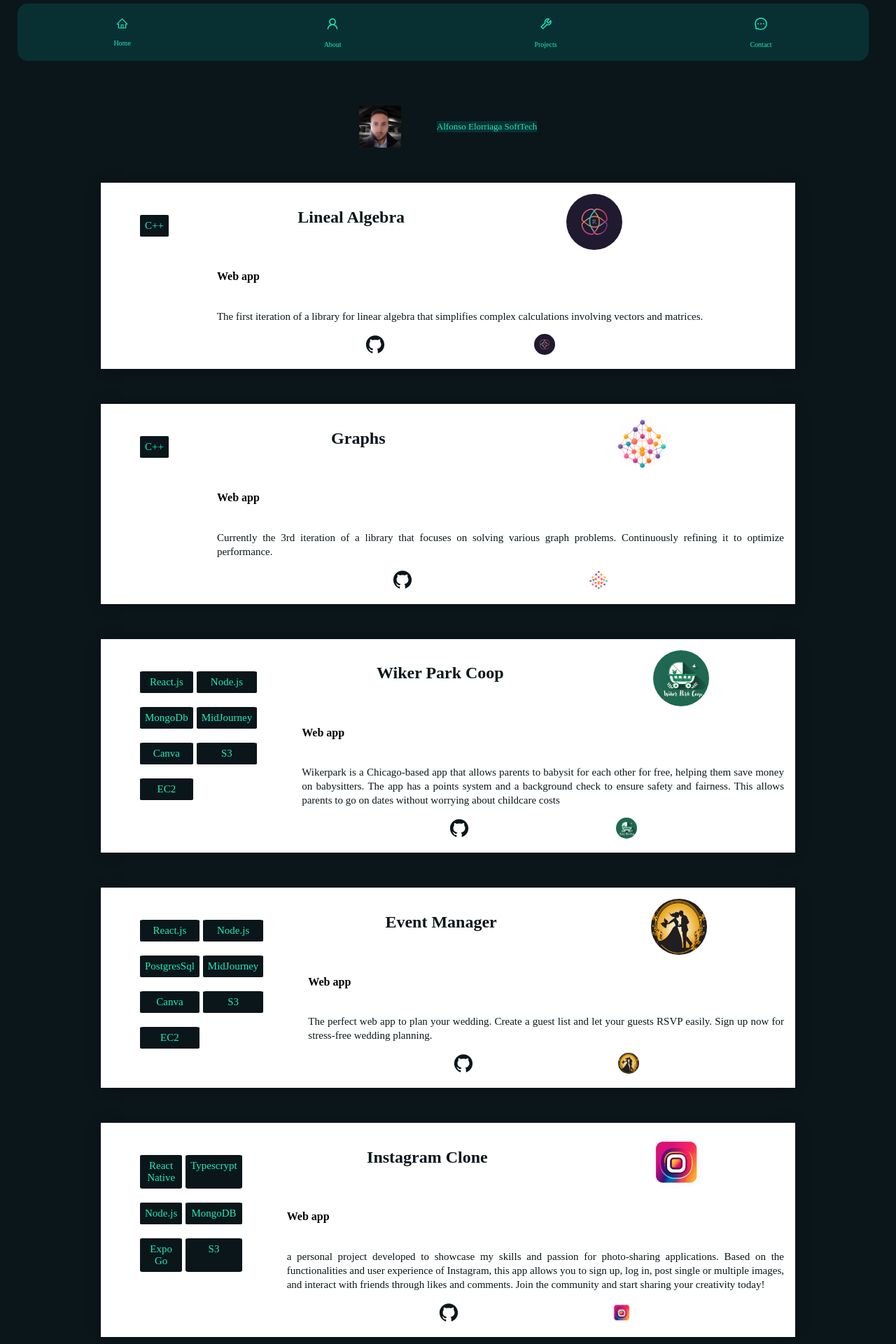
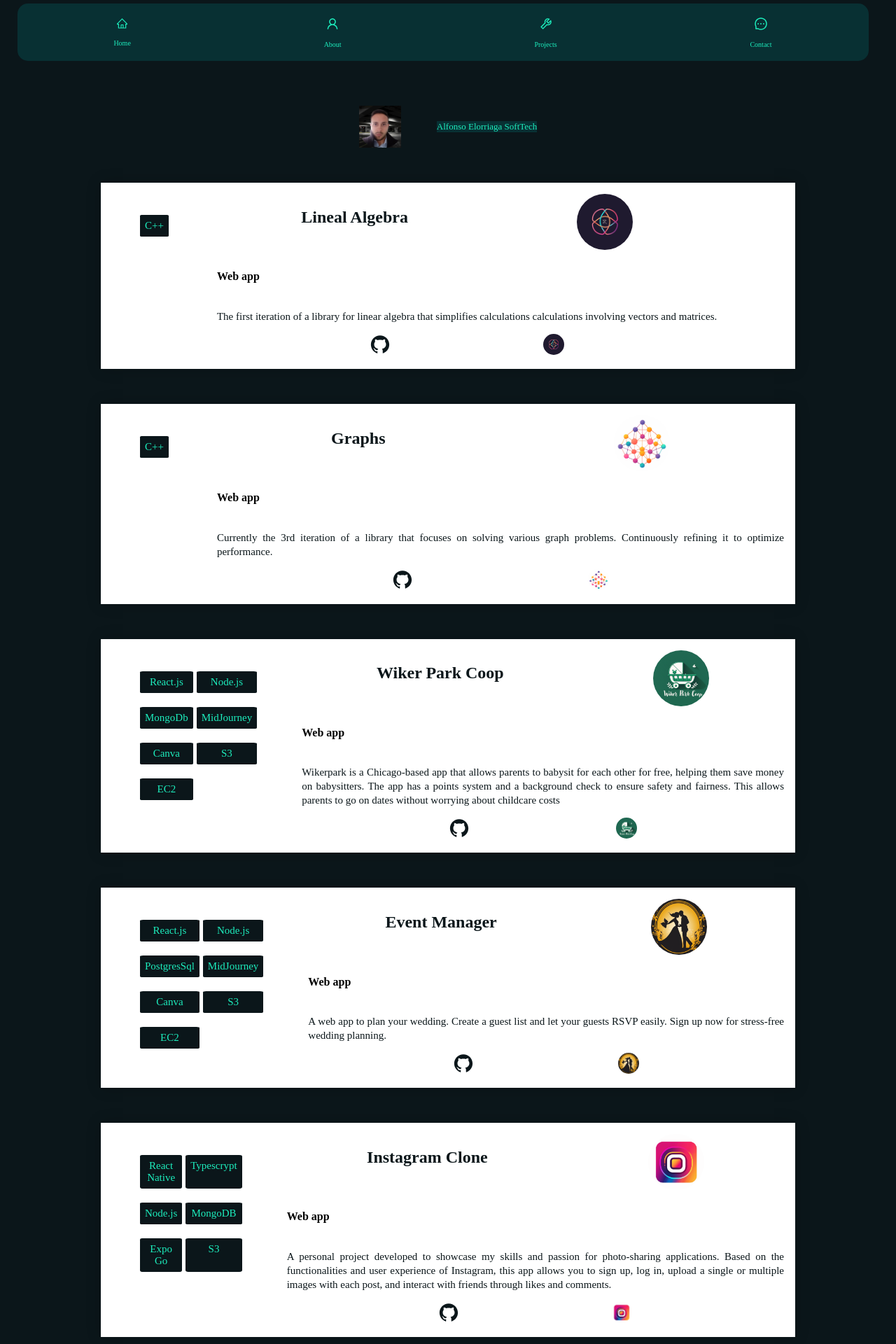
Before and after one commit to Alfonso1025/portfolio3_client, a React (Create React App) app: page /Projects in a window 1280 px wide. Shown: the top 1920 px of the page at 70% size. Built offline with nearby package versions, Linux system fonts and the light colour scheme.

Commit message:
modified propmts for gpt chatbot to reduce the risk of alucinations

```diff
--- a/src/About.jsx
+++ b/src/About.jsx
@@ -1,10 +1,10 @@
 import React from "react"
 import './styles/About.css'
-const aboutText = `Hi there! I'm Alfonso, a software developer from Chicago. I specialize in
-both front-end and back-end development, possessing a diverse skill set that includes database
+const aboutText = `Hi there! I'm Alfonso, a software developer. I have experience in both
+ front-end and back-end development, possessing a diverse skill set that goes from UI, UX to database
  management, version control, and deployment techniques.
 
-In front-end development, I have a strong command of vanilla JavaScript, and the
+In front-end development, I have a strong knowledge of vanilla JavaScript, and the
 ability to build client side applications with React.js. On the back-end, my focus lies in Node.js with Express.js,
 enabling me to create robust server-side solutions.
 
@@ -15,18 +15,17 @@ Moreover, I have a foundational understanding of C and C++, and I have gained va
 experience through my involvement in projects such as optimizing graph algorithms and
 solving linear algebra problems by developing specialized libraries.
 
-For version control, I am proficient in Git and GitHub, ensuring efficient code management
-and collaboration. Additionally, I possess hands-on experience deploying applications on AWS
+For version control, I am proficient in Git and GitHub. Additionally, I possess hands-on experience deploying applications on AWS
 and resolving any encountered issues.
 
-Recently, I have integrated prompt engineering into my workflow to enhance efficiency
-and speed at every stage of the development process, including the design of user interfaces.
+Recently, I have integrated the use of Large Language Models and other forms of generative Artificial
+intelligence into my workflow to enhance efficiency and speed at every stage of the development process, including the design of user interfaces.
 
 I am committed to writing clean code, adhering to best practices, and ensuring efficiency, scalability, and security
 through thorough testing and documentation.
 
-Thank you for taking the time to reading this summary of my technical capabilities. I eagerly anticipate the
-opportunity to collaborate with you and contribute to your team's success!
+Finally, let me thank you for taking some time out of you bussy day to to read this summary
+of my technical capabilities.
 `
 function About(){
 
--- a/src/Projects.jsx
+++ b/src/Projects.jsx
@@ -14,8 +14,8 @@ const projectsArray = [
     {
         name : 'Lineal Algebra',
         logo : linalgLogo,
-        description : ` The first iteration of a library for linear algebra that simplifies complex
-         calculations involving vectors and matrices. `,
+        description : ` The first iteration of a library for linear algebra that simplifies calculations
+         calculations involving vectors and matrices.  `,
         stackArray : ['C++'],
         github : "https://github.com/Alfonso1025/Lineal_Algebra",
         liveProject : "https://github.com/Alfonso1025/Lineal_Algebra"
@@ -43,7 +43,7 @@ const projectsArray = [
     {
         name :'Event Manager',
         logo : emLogo,
-        description : `The perfect web app to plan your wedding. Create a guest list and let your guests RSVP easily.
+        description : `A web app to plan your wedding. Create a guest list and let your guests RSVP easily.
         Sign up now for stress-free wedding planning.`,
         stackArray : ['React.js', 'Node.js','PostgresSql', 'MidJourney', 'Canva', 'S3', 'EC2'],
         github : 'https://github.com/Alfonso1025/eventManager_client.git',
@@ -52,11 +52,10 @@ const projectsArray = [
     {
         name :'Instagram Clone',
         logo : instLogo,
-        description : `a personal project developed to showcase my skills and passion
+        description : `A personal project developed to showcase my skills and passion
         for photo-sharing applications. Based on the functionalities and user experience
-        of Instagram, this app allows you to sign up, log in, post single or multiple images,
-        and interact with friends through likes and comments. Join the community and start
-        sharing your creativity today!`,
+        of Instagram, this app allows you to sign up, log in, upload a single or multiple images with
+        each post, and interact with friends through likes and comments.`,
         stackArray : ['React Native', 'Typescrypt','Node.js','MongoDB', 'Expo Go', 'S3'],
         github : 'https://github.com/Alfonso1025/instagram_clone_client',
         liveProject : 'https://insta-app.alfonso-softtech.com'
@@ -89,7 +88,7 @@ const projectsArray = [
                         projectLogo={proj.logo}
                         projectName={proj.name}
                         description = {proj.description}
-                        githubLink={proj.github}
+                        github={proj.github}
                         liveProject={proj.liveProject}/>
                     )
 
--- a/src/ProjectsCard.jsx
+++ b/src/ProjectsCard.jsx
@@ -40,7 +40,7 @@ return(
             <h4>Web app</h4>
             <p className="project-body">{description}</p>
             <div className="project-buttons">
-                <a className="prject-link" href={github}>
+                <a className="project-link" href={github}>
                     <AiFillGithub style={{fontSize: '30px', color:'#0B161A'}}/>
                 </a>
                 <a className="project-link" href={liveProject}>
```
